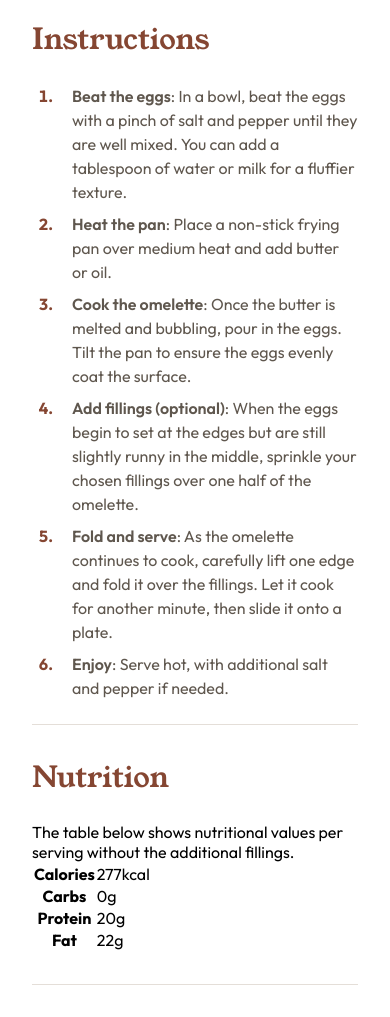
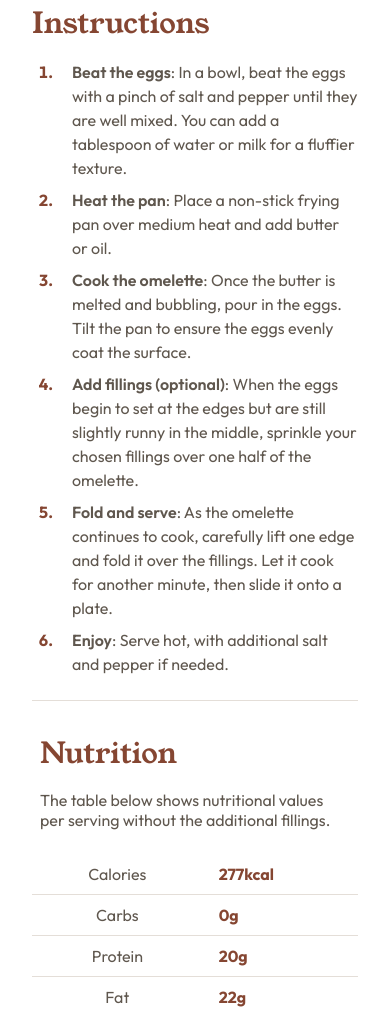
Before and after one commit to amrmabdelazeem/recipe-page-main, a website: page index.html in a window 390 px wide. Shown: the part 961-1978 px from the top of the page. Drawn offline with Linux system fonts and the light colour scheme.

Commit message:
Complete mobile view

```diff
--- a/sass/styles.scss
+++ b/sass/styles.scss
@@ -1,13 +1,11 @@
 @import 'vars', 'utils';
 
-body{
-    background-color: $bg-body-mobile;
-}
+
 h1{
     font-family: 'Young Serif', serif;
     font-weight: 400;
     // border: 1px solid red;
-    margin: 1.5rem 0;
+    margin: 1rem 0;
     color: $primary-color;
 }
 
@@ -102,3 +100,44 @@ section{
         }
     }
 }
+
+.nutrition-section{
+    border-bottom: none;
+    padding-bottom: 0;
+
+    .nutrition-heading{
+        margin: 0 .5rem;
+    }
+
+    h1{
+        margin: 1rem 0;
+    }
+
+    p{
+        font-size: 1rem;
+        color: $text-second;
+        margin-bottom: 1.5rem;
+    }
+
+    table{
+        border-collapse: collapse;
+        width: 100%;
+        tr{
+            border-bottom: 1px solid $text-first;
+            line-height: 2.5;
+            th{
+                color: $text-second;
+                font-weight: 400;
+                padding-right: 1rem;
+            }
+            td{
+                font-weight: 700;
+                color: $primary-color;
+
+            }
+        }
+        tr:last-child{
+            border-bottom: none;
+        }
+    }
+}
```
Also changed, not shown: css/styles.css.
